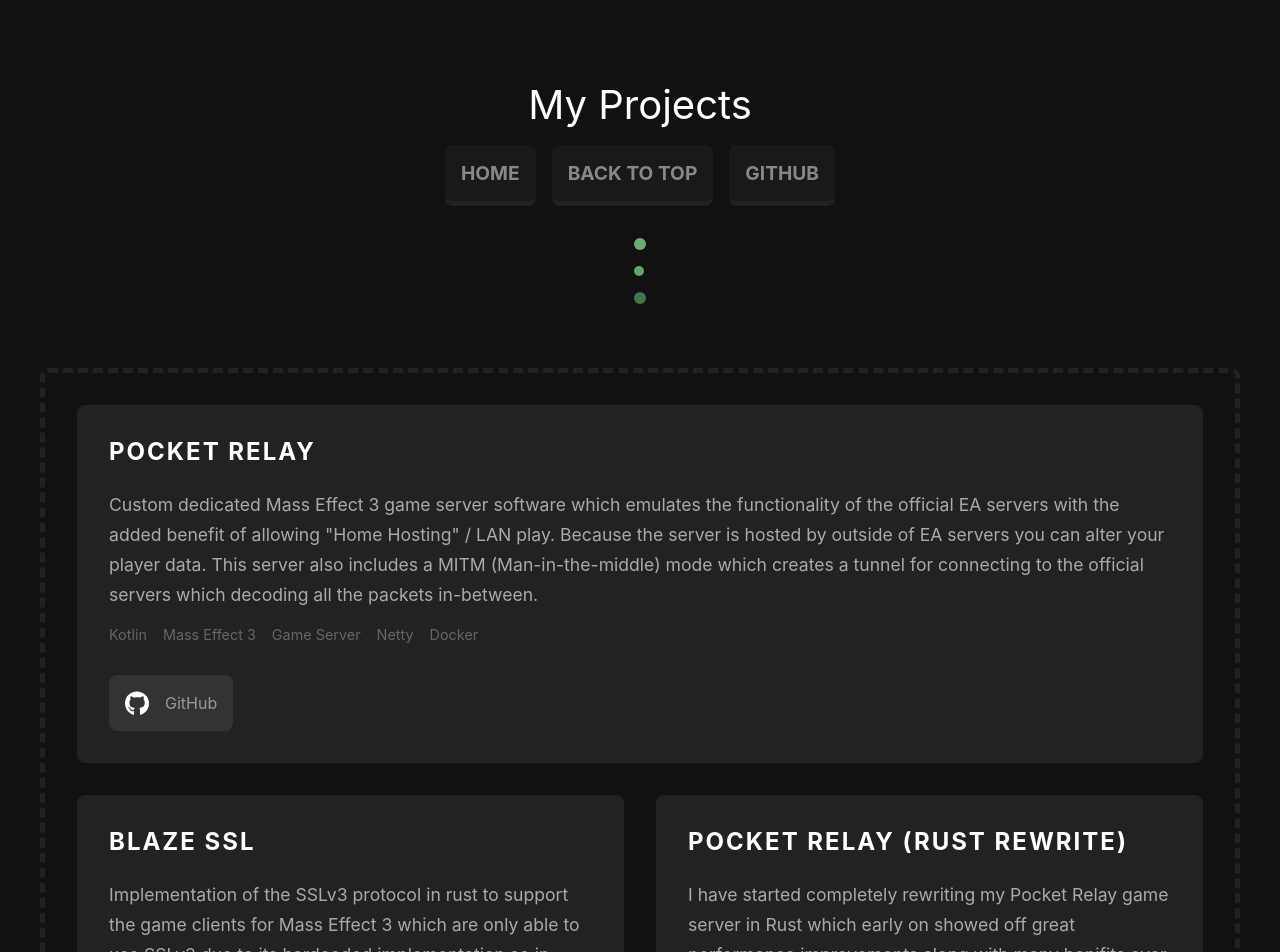
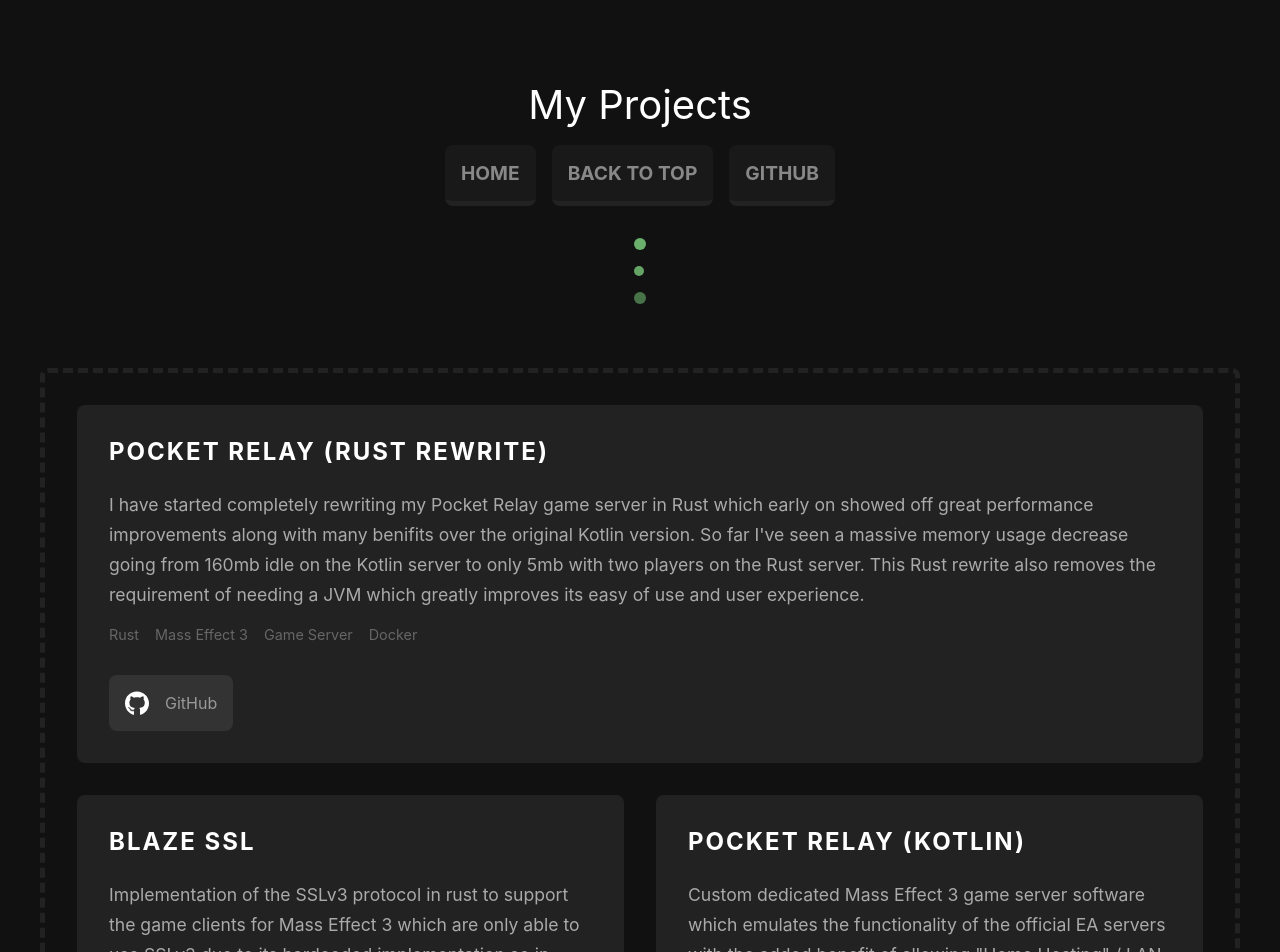
Before and after one commit to jacobtread/jacobtread-nextjs, a Next.js app: page /projects in a window 1280 px wide. Shown: the top 952 px of the page. Built offline with nearby package versions, Linux system fonts and the light colour scheme.

Commit message:
Fixes and moved rust pocket relay above kotlin

```diff
--- a/components/Technology.tsx
+++ b/components/Technology.tsx
@@ -32,7 +32,7 @@
                     <p className="block__text">
                         I am very familiar with languages such as Java and Kotlin having roughly 5 years
                         experience programming with Java, close too 2 years with Kotlin, and 3 years with PHP.
-                        For a larger part of this year I've been making  great use of the Rust language and have
+                        For a larger part of this year I&apos;ve been making  great use of the Rust language and have
                         really been enjoying it.
                     </p>
                 </div>
@@ -93,7 +93,7 @@
                     <p className="block__text">
                         I am quite familiar with a number of front-end frameworks my favorite of which is VueJS. I have
                         a few other assorted frameworks mixed in throughout my project but VueJS tends to be the one I
-                        rely on the most. However recently I've been using React more often.
+                        rely on the most. However recently I&apos;ve been using React more often.
                     </p>
                 </div>
             </article>
--- a/pages/projects.tsx
+++ b/pages/projects.tsx
@@ -28,15 +28,16 @@
                 {/* Projects starts here */}
 
                 <Project
-                    title="Pocket Relay"
-                    links={[createGitHubLink('PocketRelay/ServerKotlin')]}
-                    tags={['Kotlin', 'Mass Effect 3', 'Game Server', 'Netty', 'Docker']}>
-                    Custom dedicated Mass Effect 3 game server software which emulates the functionality of the
-                    official EA servers with the added benefit of allowing &quot;Home Hosting&quot; / LAN play.
-                    Because the server is hosted by outside of EA servers you can alter your player data. This
-                    server also includes a MITM (Man-in-the-middle) mode which creates a tunnel for connecting to
-                    the official servers which decoding all the packets in-between.
+                    title="Pocket Relay (Rust Rewrite)"
+                    links={[createGitHubLink('PocketRelay/ServerRust')]}
+                    tags={['Rust', 'Mass Effect 3', 'Game Server', 'Docker']}>
+                    I have started completely rewriting my Pocket Relay game server in Rust which early on
+                    showed off great performance improvements along with many benifits over the original Kotlin
+                    version. So far I&apos;ve seen a massive memory usage decrease going from 160mb idle on the Kotlin
+                    server to only 5mb with two players on the Rust server. This Rust rewrite also removes the
+                    requirement of needing a JVM which greatly improves its easy of use and user experience.
                 </Project>
+
 
                 <Project
                     title="Blaze SSL"
@@ -49,15 +50,16 @@
                     support it without modifying key parts of the system such as doing registry edits
                 </Project>
 
+
                 <Project
-                    title="Pocket Relay (Rust Rewrite)"
-                    links={[createGitHubLink('PocketRelay/ServerRust')]}
-                    tags={['Rust', 'Mass Effect 3', 'Game Server', 'Docker']}>
-                    I have started completely rewriting my Pocket Relay game server in Rust which early on
-                    showed off great performance improvements along with many benifits over the original Kotlin
-                    version. So far I've seen a massive memory usage decrease going from 160mb idle on the Kotlin
-                    server to only 5mb with two players on the Rust server. This Rust rewrite also removes the
-                    requirement of needing a JVM which greatly improves its easy of use and user experience.
+                    title="Pocket Relay (Kotlin)"
+                    links={[createGitHubLink('PocketRelay/ServerKotlin')]}
+                    tags={['Kotlin', 'Mass Effect 3', 'Game Server', 'Netty', 'Docker']}>
+                    Custom dedicated Mass Effect 3 game server software which emulates the functionality of the
+                    official EA servers with the added benefit of allowing &quot;Home Hosting&quot; / LAN play.
+                    Because the server is hosted by outside of EA servers you can alter your player data. This
+                    server also includes a MITM (Man-in-the-middle) mode which creates a tunnel for connecting to
+                    the official servers which decoding all the packets in-between.
                 </Project>
 
                 <Project
```
